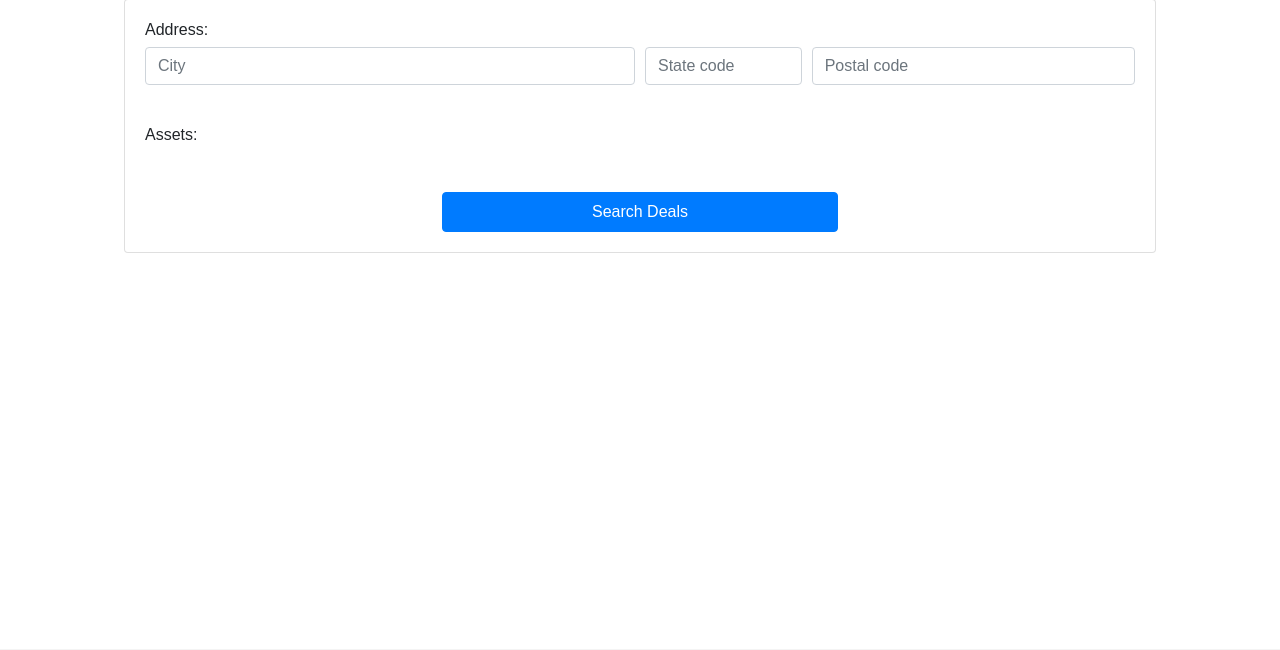
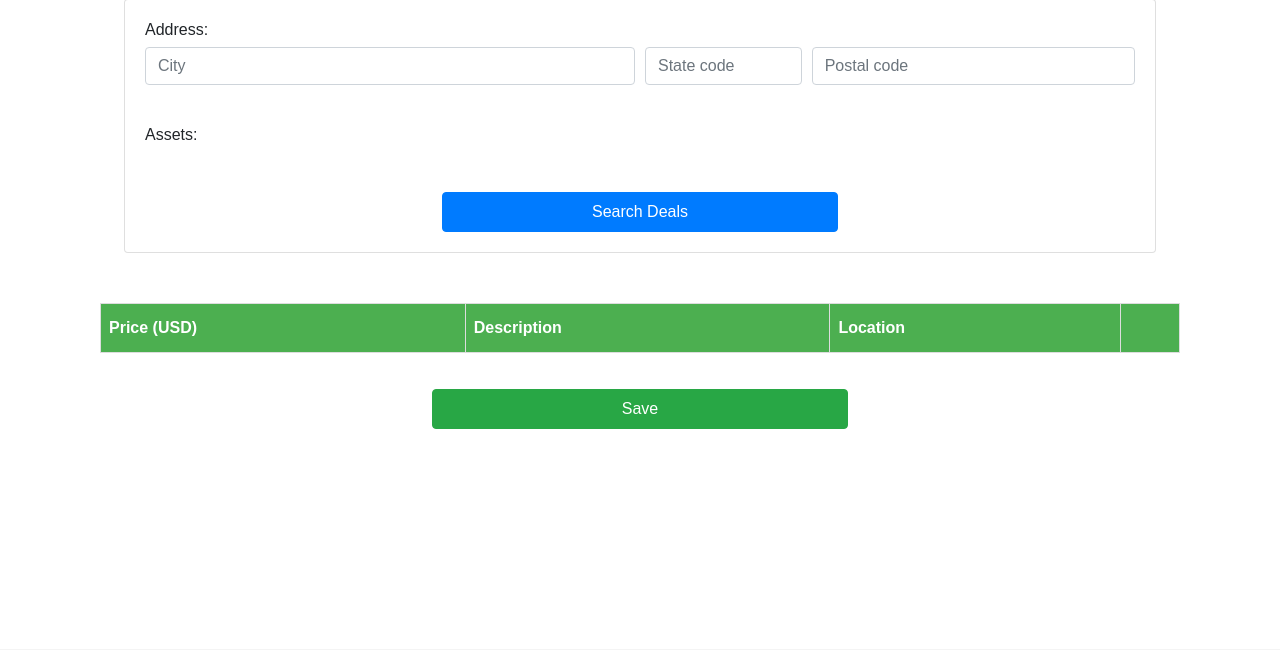
Before and after one commit to ericboss/WhiteCow2, a Django app: template deal/templates/deal/Views/address_asset.html in a window 1280 px wide. Shown: the part 125-775 px from the top of the page. Run offline with Django 3.2, Linux system fonts and the light colour scheme; the template is opened without the code that fills it: values that come from a table or form of the project are taken from there, others are empty; data comes from the database, SQL or seed files in the repository; some libraries are stand-ins or nearby versions.

Commit message:
update UI

```diff
--- a/deal/templates/deal/Views/address_asset.html
+++ b/deal/templates/deal/Views/address_asset.html
@@ -47,7 +47,7 @@
 
         </div>
 
-        <div id="dipblayDealBlock" style="visibility:hidden" class="app-table">
+        <div id="dipblayDealBlock" style="visibility:visible" class="app-table">
           <table id="dealsResult" class="table table-stripped table-hover">
             <thead>
               <tr>
@@ -81,7 +81,7 @@
         </div>
 
 
-        <form id="dipblayDealform" style="visibility:hidden" action="{% url 'save_deal' %}" method="post">
+        <form id="dipblayDealform" style="visibility:visible" action="{% url 'save_deal' %}" method="post">
           {% csrf_token %}
           <div class="submitButton">
                     <button
```
